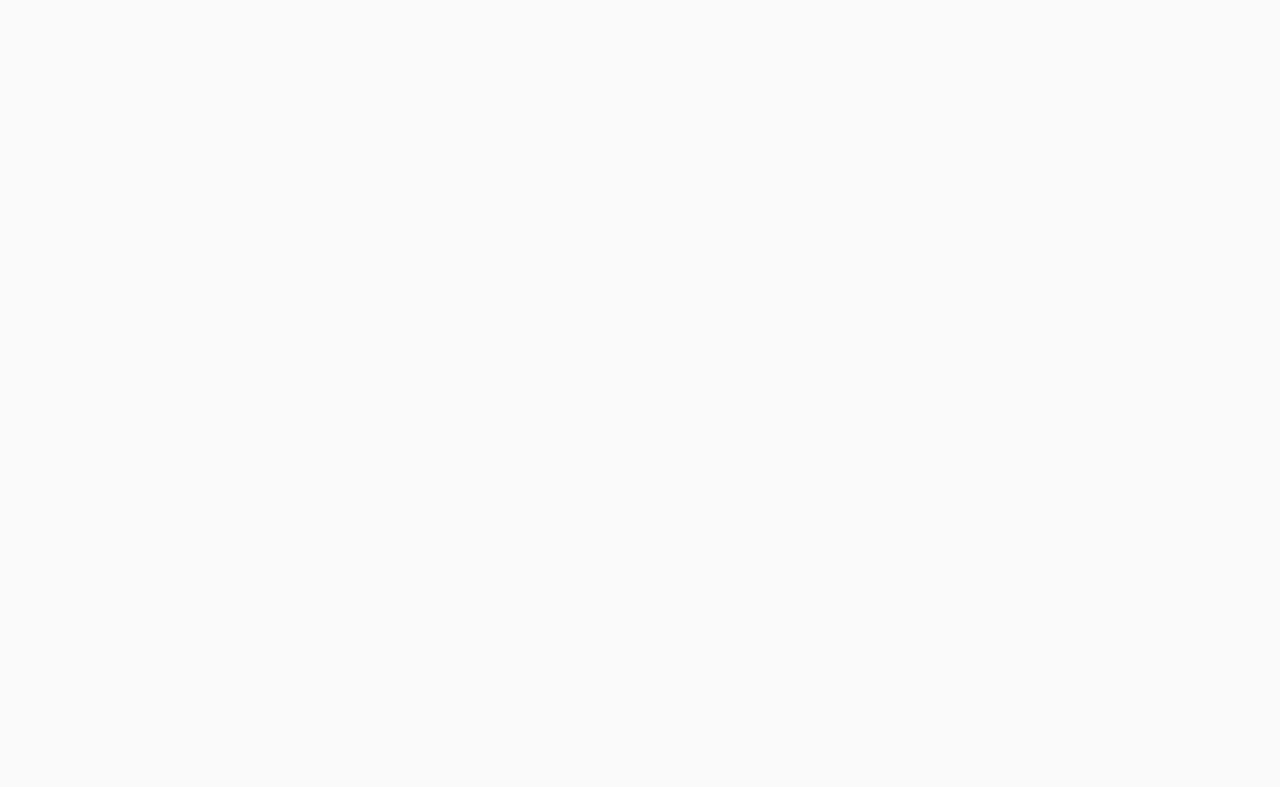
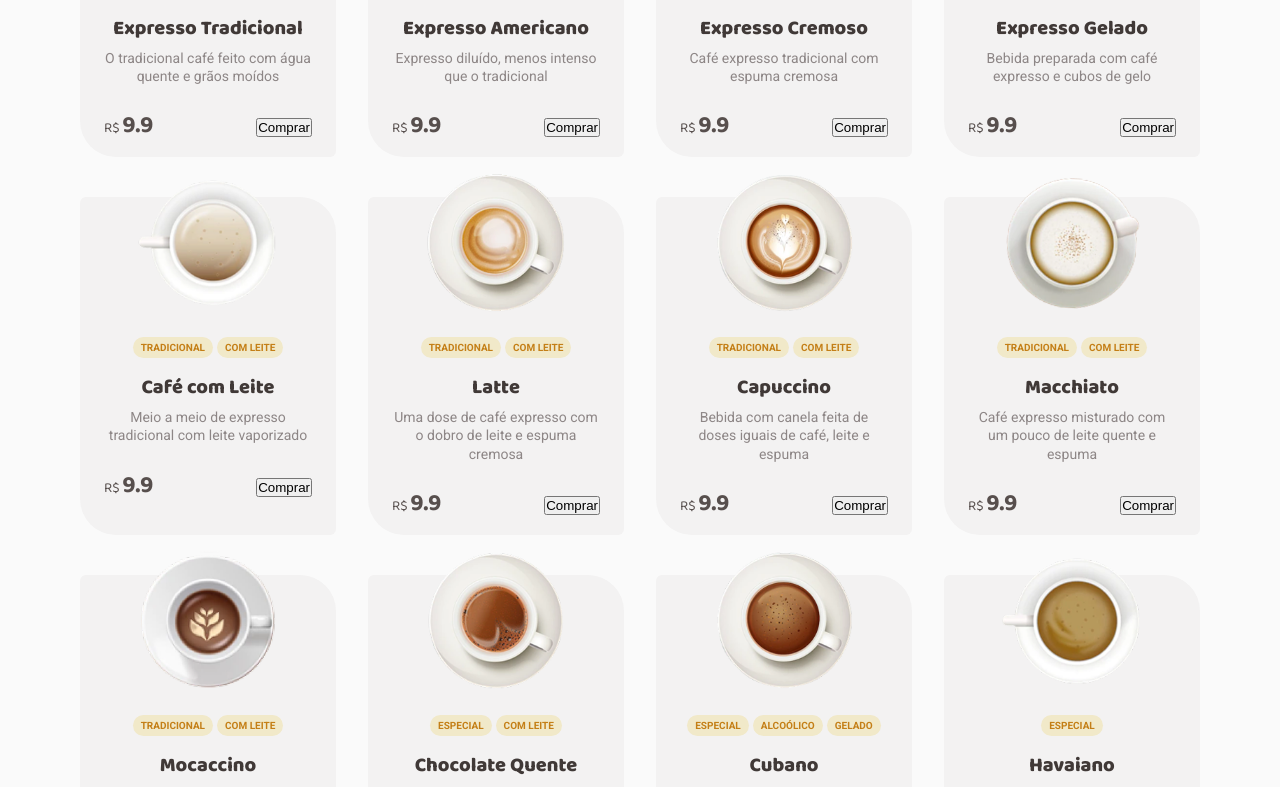
Before and after one commit to sollyworks/coffeedelivery, a React (Vite) app: page / in a window 1280 px wide. Shown: the part 844-1631 px from the top of the page. Before the commit the page ends 800 px from the top, so only its background shows below. Built offline with nearby package versions, Linux system fonts and the light colour scheme.

Commit message:
Criação do Layout ProductCard

```diff
--- /dev/null
+++ b/src/assets/index.ts
@@ -0,0 +1,31 @@
+import americano from "./americano.png";
+import arabe from "./Árabe.png";
+import cafeComLeite from "./Café com Leite.png";
+import expressoGelado from "./Café Gelado.png";
+import capuccino from "./Capuccino.png";
+import chocolateQuente from "./Chocolate Quente.png";
+import cubano from "./Cubano.png";
+import expressoCremoso from "./Expresso Cremoso.png";
+import expressoTradicional from "./expresso.png";
+import havaiano from "./Havaiano.png";
+import irlandes from "./Irlandês.png";
+import latte from "./Latte.png";
+import macchiato from "./Macchiato.png";
+import mocaccino from "./Mochaccino.png";
+
+export const coffeeImages = {
+  "americano.png": americano,
+  "arabe.png": arabe,
+  "cafe-com-leite.png": cafeComLeite,
+  "expresso-gelado.png": expressoGelado,
+  "capuccino.png": capuccino,
+  "chocolate-quente.png": chocolateQuente,
+  "cubano.png": cubano,
+  "expresso-cremoso.png": expressoCremoso,
+  "expresso-tradicional.png": expressoTradicional,
+  "havaiano.png": havaiano,
+  "irlandes.png": irlandes,
+  "latte.png": latte,
+  "macchiato.png": macchiato,
+  "mocaccino.png": mocaccino,
+};
--- /dev/null
+++ b/src/components/ProductCard/index.module.css
@@ -0,0 +1,82 @@
+.card {
+  background-color: var(--base-card);
+  width: 100%;
+  max-width: 256px;
+  padding: 20px 24px;
+  position: relative;
+  border-top-left-radius: 6px;
+  border-top-right-radius: 36px;
+  border-bottom-left-radius: 36px;
+  border-bottom-right-radius: 6px;
+}
+
+.imageContainer {
+  width: 100%;
+  max-width: 140px;
+  height: 120px;
+}
+
+.coffeeImage {
+  width: 140px;
+  position: absolute;
+  top: -24px;
+  left: 0;
+  right: 0;
+  margin-left: auto;
+  margin-right: auto;
+}
+
+.tags {
+  display: flex;
+  gap: 4px;
+  justify-content: center;
+  margin-bottom: 1rem;
+
+  span {
+    background-color: var(--yellow-light);
+    font-size: 0.625rem;
+    line-height: 130%;
+    text-transform: uppercase;
+    padding: 4px 8px;
+    border-radius: 100px;
+    color: var(--yellow-dark);
+    font-weight: bold;
+    width: fit-content;
+  }
+}
+
+.titleWrapper {
+  h2 {
+    font-size: 1.25rem;
+    line-height: 130%;
+    margin-bottom: 0.5rem;
+    text-align: center;
+    color: var(--base-subtitle);
+  }
+
+  p {
+    font-size: 0.875rem;
+    line-height: 130%;
+    text-align: center;
+    color: var(--base-label);
+  }
+}
+
+.footer {
+  margin-top: 2rem;
+  display: flex;
+  justify-content: space-between;
+  align-items: center;
+  width: 100%;
+
+  .price {
+    font-size: 0.875rem;
+    line-height: 130%;
+    font-family: var(--family-baloo);
+
+    strong {
+      font-size: 1.5rem;
+      font-weight: bold;
+    }
+  }
+}
--- /dev/null
+++ b/src/components/ProductCard/index.tsx
@@ -0,0 +1,34 @@
+import styles from "./index.module.css";
+import { Product } from "../../types/product";
+import { coffeeImages } from "../../assets";
+
+export function ProductCard({ coffee }: { coffee: Product }) {
+  return (
+    <div className={styles.card}>
+      <div className={styles.imageContainer}>
+        <img
+          src={coffeeImages[coffee.image]}
+          alt={coffee.name}
+          className={styles.coffeeImage}
+        />
+      </div>
+      <div className={styles.tags}>
+        {coffee.tags.map((tag) => (
+          <span key={tag}>{tag}</span>
+        ))}
+      </div>
+      <div className={styles.titleWrapper}>
+        <h2>{coffee.name}</h2>
+        <p>{coffee.description}</p>
+      </div>
+      <div className={styles.footer}>
+        <span className={styles.price}>
+          R$ <strong>{coffee.price}</strong>
+        </span>
+        <div>
+          <button type="button">Comprar</button>
+        </div>
+      </div>
+    </div>
+  );
+}
--- /dev/null
+++ b/src/mocks/coffees.ts
@@ -0,0 +1,120 @@
+import { Product } from "../types/product";
+
+export const coffees: Product[] = [
+  {
+    id: "1",
+    name: "Expresso Tradicional",
+    description: "O tradicional café feito com água quente e grãos moídos",
+    price: 9.9,
+    tags: ["tradicional"],
+    image: "expresso-tradicional.png",
+  },
+  {
+    id: "2",
+    name: "Expresso Americano",
+    description: "Expresso diluído, menos intenso que o tradicional",
+    price: 9.9,
+    tags: ["tradicional"],
+    image: "americano.png",
+  },
+  {
+    id: "3",
+    name: "Expresso Cremoso",
+    description: "Café expresso tradicional com espuma cremosa",
+    price: 9.9,
+    tags: ["tradicional"],
+    image: "expresso-cremoso.png",
+  },
+  {
+    id: "4",
+    name: "Expresso Gelado",
+    description: "Bebida preparada com café expresso e cubos de gelo",
+    price: 9.9,
+    tags: ["tradicional", "gelado"],
+    image: "expresso-gelado.png",
+  },
+  {
+    id: "5",
+    name: "Café com Leite",
+    description: "Meio a meio de expresso tradicional com leite vaporizado",
+    price: 9.9,
+    tags: ["tradicional", "com leite"],
+    image: "cafe-com-leite.png",
+  },
+  {
+    id: "6",
+    name: "Latte",
+    description:
+      "Uma dose de café expresso com o dobro de leite e espuma cremosa",
+    price: 9.9,
+    tags: ["tradicional", "com leite"],
+    image: "latte.png",
+  },
+  {
+    id: "7",
+    name: "Capuccino",
+    description:
+      "Bebida com canela feita de doses iguais de café, leite e espuma",
+    price: 9.9,
+    tags: ["tradicional", "com leite"],
+    image: "capuccino.png",
+  },
+  {
+    id: "8",
+    name: "Macchiato",
+    description:
+      "Café expresso misturado com um pouco de leite quente e espuma",
+    price: 9.9,
+    tags: ["tradicional", "com leite"],
+    image: "macchiato.png",
+  },
+  {
+    id: "9",
+    name: "Mocaccino",
+    description: "Café expresso com calda de chocolate, pouco leite e espuma",
+    price: 9.9,
+    tags: ["tradicional", "com leite"],
+    image: "mocaccino.png",
+  },
+  {
+    id: "10",
+    name: "Chocolate Quente",
+    description: "Bebida feita com chocolate dissolvido no leite quente e café",
+    price: 9.9,
+    tags: ["especial", "com leite"],
+    image: "chocolate-quente.png",
+  },
+  {
+    id: "11",
+    name: "Cubano",
+    description:
+      "Drink gelado de café expresso com rum, creme de leite e hortelã",
+    price: 9.9,
+    tags: ["especial", "alcoólico", "gelado"],
+    image: "cubano.png",
+  },
+  {
+    id: "12",
+    name: "Havaiano",
+    description: "Bebida adocicada preparada com café e leite de coco",
+    price: 9.9,
+    tags: ["especial"],
+    image: "havaiano.png",
+  },
+  {
+    id: "13",
+    name: "Árabe",
+    description: "Bebida preparada com grãos de café árabe e especiarias",
+    price: 9.9,
+    tags: ["especial"],
+    image: "arabe.png",
+  },
+  {
+    id: "14",
+    name: "Irlandês",
+    description: "Bebida a base de café, uísque irlandês, açúcar e chantilly",
+    price: 9.9,
+    tags: ["especial", "alcoólico"],
+    image: "irlandes.png",
+  },
+];
--- a/src/pages/Home/index.module.css
+++ b/src/pages/Home/index.module.css
@@ -69,3 +69,10 @@
 .coffeesSection {
   padding: 32px 0px;
 }
+
+.coffeesWrapper {
+  margin-top: 3.5rem;
+  display: grid;
+  grid-template-columns: repeat(auto-fit, minmax(250px, 1fr));
+  gap: 40px 32px;
+}
--- a/src/pages/Home/index.tsx
+++ b/src/pages/Home/index.tsx
@@ -1,8 +1,12 @@
 import styles from "./index.module.css";
 import { Coffee, Package, ShoppingCart, Timer } from "@phosphor-icons/react";
 import mainImage from "../../assets/main-store-image.png";
+import { ProductCard } from "../../components/ProductCard";
+import { coffees } from "../../mocks/coffees";
 
 export function Home() {
+  const products = coffees;
+
   return (
     <>
       <section className={styles.mainSection}>
@@ -54,6 +58,11 @@ export function Home() {
       <section className={styles.coffeesSection}>
         <div className="container">
           <h2>Nossos cafés</h2>
+          <div className={styles.coffeesWrapper}>
+            {products.map((product) => (
+              <ProductCard key={product.id} coffee={product} />
+            ))}
+          </div>
         </div>
       </section>
     </>
--- /dev/null
+++ b/src/types/product.ts
@@ -0,0 +1,8 @@
+export interface Product {
+  id: string;
+  name: string;
+  description: string;
+  price: number;
+  tags: string[];
+  image: string;
+}
```
